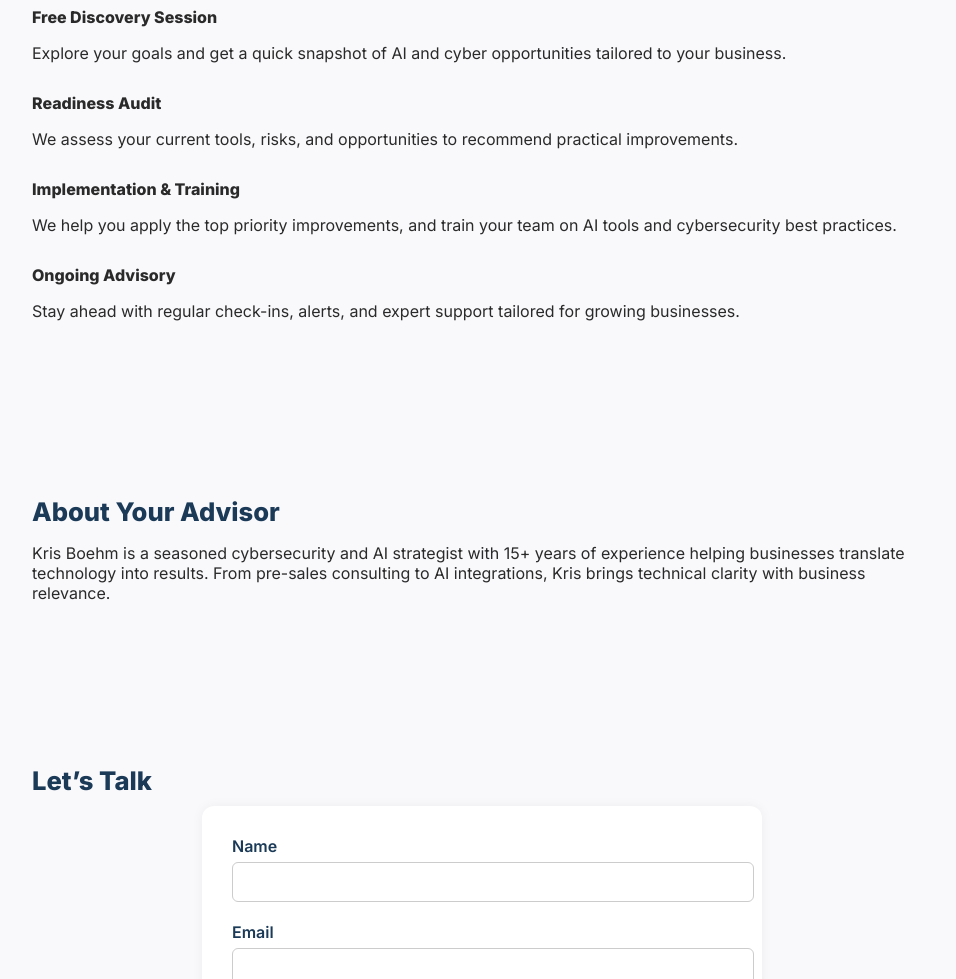
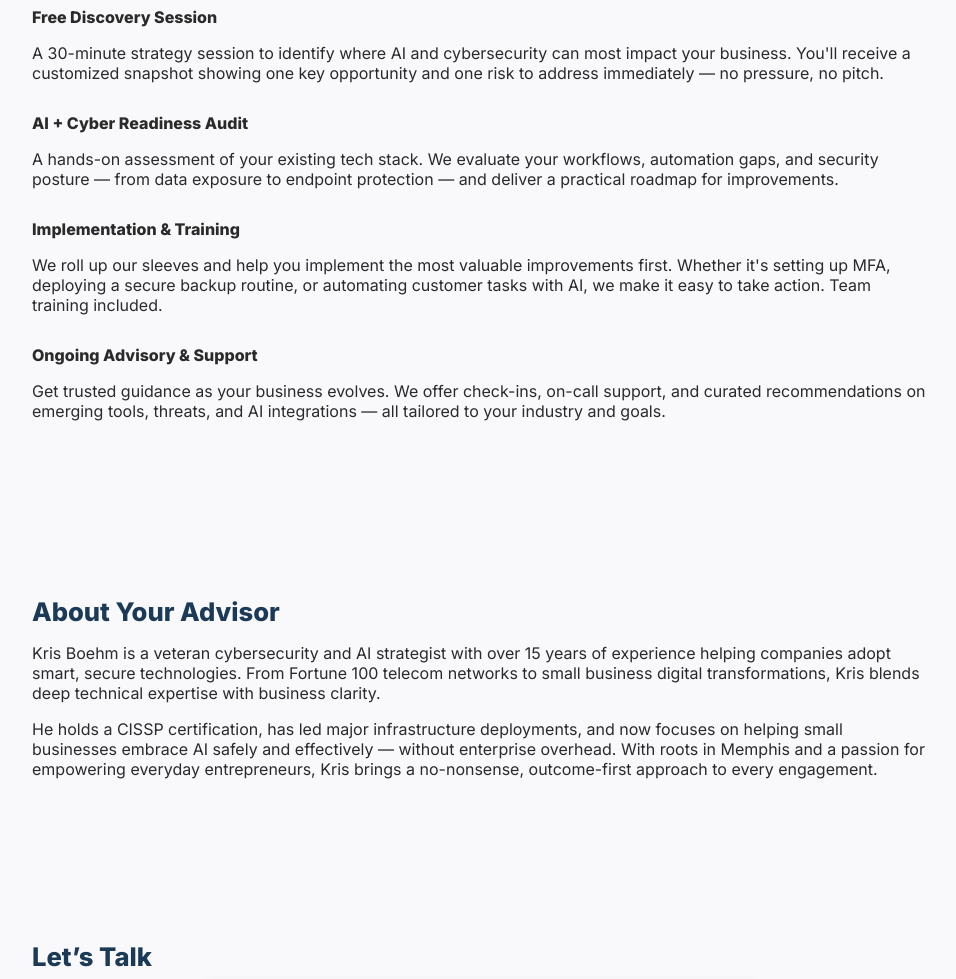
Before and after one commit to Onionhead59/secure-edge-website, a plain HTML site: page index.html in a window 1280 px wide. Shown: the part 1088-2067 px from the top of the page, without its empty margins (158-1114 px from the left). Drawn offline with Linux system fonts and the light colour scheme.

Commit message:
Update index.html
update in services and about

```diff
--- a/index.html
+++ b/index.html
@@ -74,23 +74,32 @@
 
  <section class="services">
   <h3>Our Services</h3>
-    <div class="service"><strong>Free Discovery Session</strong>
-      <p>Explore your goals and get a quick snapshot of AI and cyber opportunities tailored to your business.</p>
+
+  <div class="service">
+    <strong>Free Discovery Session</strong>
+    <p>A 30-minute strategy session to identify where AI and cybersecurity can most impact your business. You'll receive a customized snapshot showing one key opportunity and one risk to address immediately — no pressure, no pitch.</p>
   </div>
-    <div class="service"><strong>Readiness Audit</strong>
-      <p>We assess your current tools, risks, and opportunities to recommend practical improvements.</p>
+
+  <div class="service">
+    <strong>AI + Cyber Readiness Audit</strong>
+    <p>A hands-on assessment of your existing tech stack. We evaluate your workflows, automation gaps, and security posture — from data exposure to endpoint protection — and deliver a practical roadmap for improvements.</p>
   </div>
-    <div class="service"><strong>Implementation & Training</strong>
-      <p>We help you apply the top priority improvements, and train your team on AI tools and cybersecurity best practices.</p>
+
+  <div class="service">
+    <strong>Implementation & Training</strong>
+    <p>We roll up our sleeves and help you implement the most valuable improvements first. Whether it's setting up MFA, deploying a secure backup routine, or automating customer tasks with AI, we make it easy to take action. Team training included.</p>
   </div>
-    <div class="service"><strong>Ongoing Advisory</strong>
-      <p>Stay ahead with regular check-ins, alerts, and expert support tailored for growing businesses.</p>
+
+  <div class="service">
+    <strong>Ongoing Advisory & Support</strong>
+    <p>Get trusted guidance as your business evolves. We offer check-ins, on-call support, and curated recommendations on emerging tools, threats, and AI integrations — all tailored to your industry and goals.</p>
   </div>
 </section>
 
  <section class="about">
   <h3>About Your Advisor</h3>
-    <p>Kris Boehm is a seasoned cybersecurity and AI strategist with 15+ years of experience helping businesses translate technology into results. From pre-sales consulting to AI integrations, Kris brings technical clarity with business relevance.</p>
+  <p>Kris Boehm is a veteran cybersecurity and AI strategist with over 15 years of experience helping companies adopt smart, secure technologies. From Fortune 100 telecom networks to small business digital transformations, Kris blends deep technical expertise with business clarity.</p>
+  <p>He holds a CISSP certification, has led major infrastructure deployments, and now focuses on helping small businesses embrace AI safely and effectively — without enterprise overhead. With roots in Memphis and a passion for empowering everyday entrepreneurs, Kris brings a no-nonsense, outcome-first approach to every engagement.</p>
 </section>
 
   <section class="contact">
```
Lines whose indentation alone changed are shown as unchanged.
